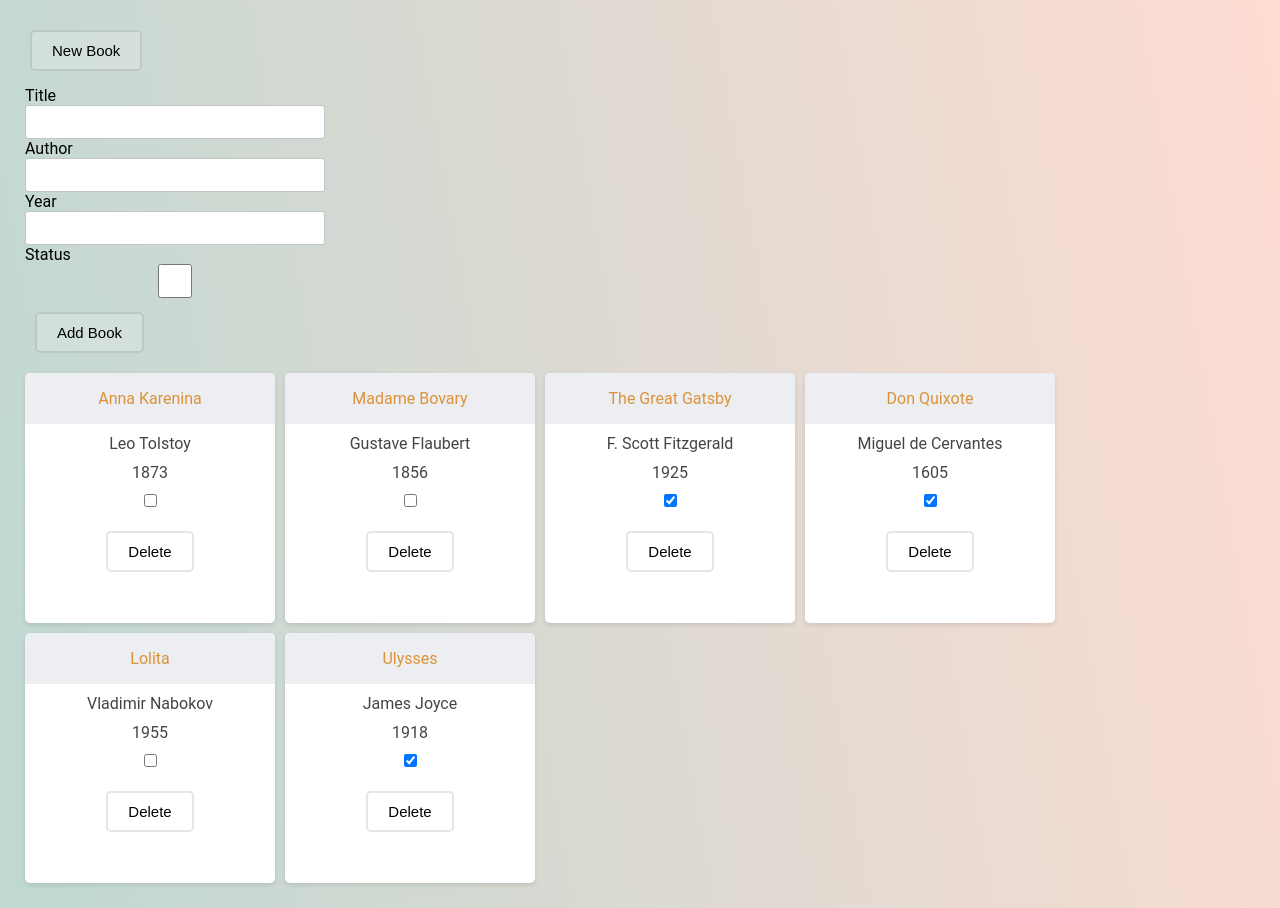
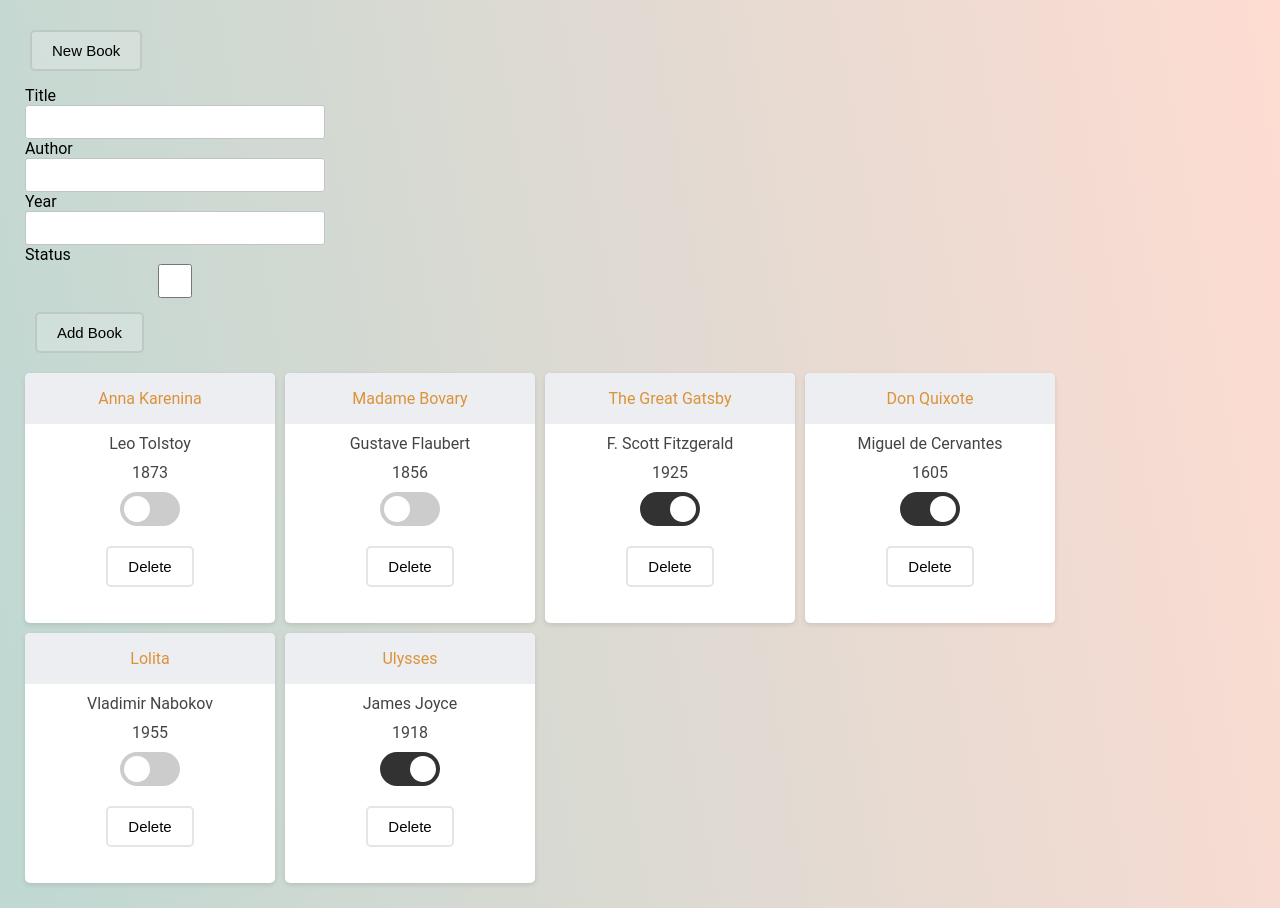
Before and after one commit to gradiva/react-library, a React (Create React App) app: page / in a window 1280 px wide. Built offline with nearby package versions, Linux system fonts and the light colour scheme.

Commit message:
Style checkbox

```diff
--- a/src/components/Book.jsx
+++ b/src/components/Book.jsx
@@ -30,12 +30,13 @@ class Book extends React.PureComponent {
         <div className="title title-text">{title}</div>
         <div className="author book-info">{author}</div>
         <div className="year book-info">{year}</div>
-        <div>
+        <div className="status book-info">
           <SlideCheckbox
-            onClick={this.toggleHasRead}
+            value="Read"
+            name="read-status"
             checked={hasRead}
             className="read-status"
-            name="read-status"
+            onClick={this.toggleHasRead}
           />
         </div>
         <Button onClick={this.removeBook} value="Delete" />
--- a/src/components/SlideCheckbox.jsx
+++ b/src/components/SlideCheckbox.jsx
@@ -1,25 +1,30 @@
 import React from 'react';
 import PropTypes from 'prop-types';
+import '../css/slidecheckbox.css';
 
 class SlideCheckbox extends React.PureComponent {
   render() {
-    const { onClick, checked, className, name } = this.props;
+    const { value, name, checked, onClick } = this.props;
 
     return (
+      <label className="switch" htmlFor={name}>
+        {value}
         <input
           type="checkbox"
           checked={checked}
-        className={className}
+          className="checkbox"
           name={name}
           onClick={onClick}
         />
+        <div className="slider round" />
+      </label>
     );
   }
 }
 
 SlideCheckbox.propTypes = {
+  value: PropTypes.string.isRequired,
   checked: PropTypes.bool.isRequired,
-  className: PropTypes.string.isRequired,
   name: PropTypes.string.isRequired,
   onClick: PropTypes.func.isRequired,
 };
--- /dev/null
+++ b/src/css/slidecheckbox.css
@@ -0,0 +1,48 @@
+.switch {
+  display: inline-block;
+  height: 34px;
+  position: relative;
+  width: 60px;
+}
+
+.switch input {
+  display: none;
+}
+
+.slider {
+  position: absolute;
+  background-color: #CCC;
+  bottom: 0;
+  top: 0;
+  right: 0;
+  left: 0;
+  cursor: pointer;
+  transition: .4s;
+}
+
+.slider:before {
+  position: absolute;
+  width: 26px;
+  height: 26px;
+  background-color: #FFF;
+  bottom: 4px;
+  left: 4px;
+  content: "";
+  transition: .4s;
+}
+
+input:checked + .slider {
+  background-color: rgb(50, 50, 50);
+}
+
+input:checked + .slider:before {
+  transform: translateX(26px);
+}
+
+.slider.round {
+  border-radius: 34px;
+}
+
+.slider.round:before {
+  border-radius: 50%;
+}
```
Lines whose indentation alone changed are shown as unchanged.
